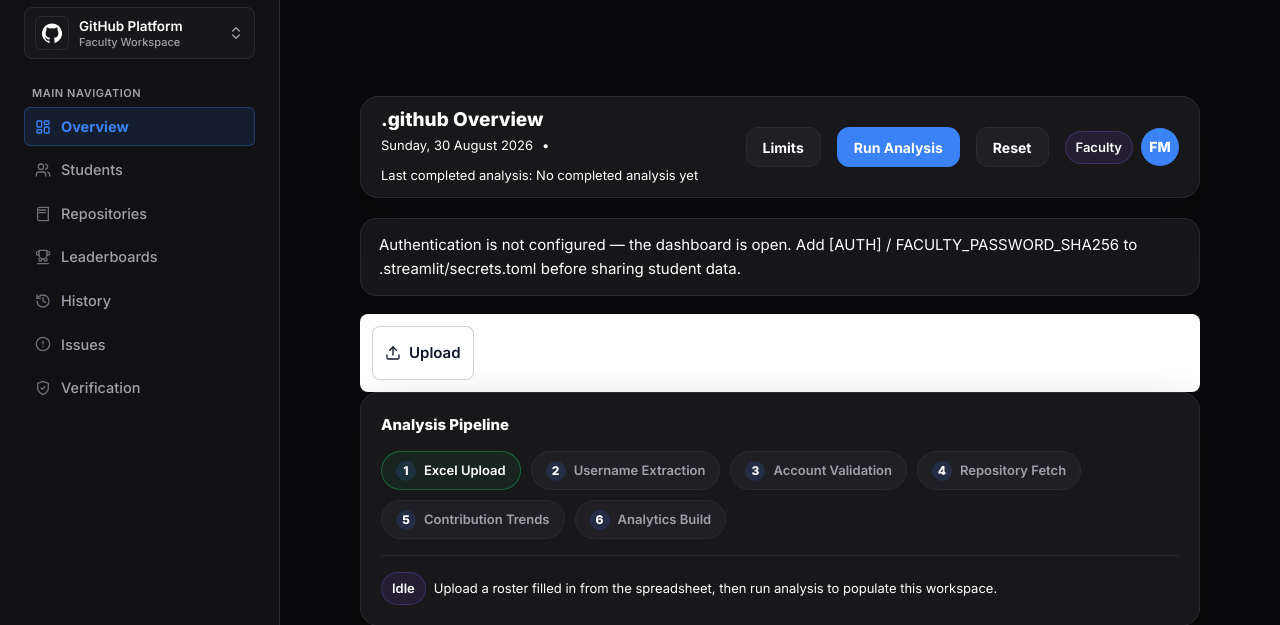
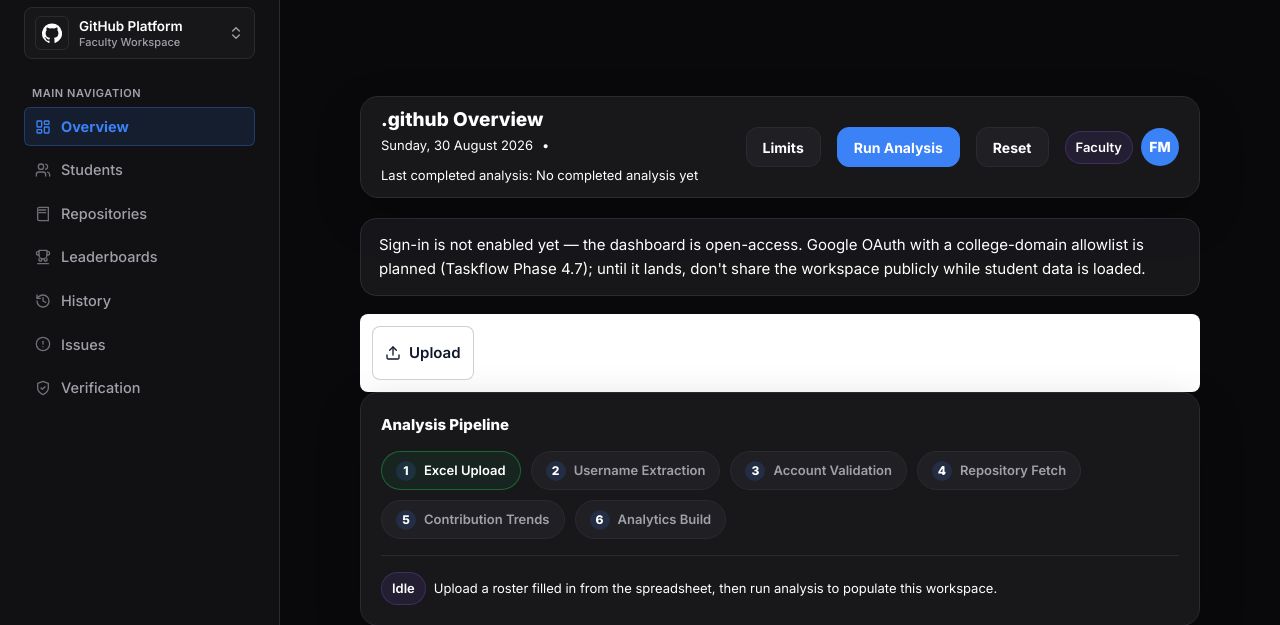
Before and after one commit to Horrid-12/Student-Analytics, a FastAPI app: page / in a window 1280 px wide. Shown: the top 625 px of the page. Run offline with FastAPI, Linux system fonts and the light colour scheme; data that the repository does not hold is empty; some libraries are stand-ins or nearby versions.

Commit message:
docs+ui: rename Overview auth-notice off legacy .streamlit/[AUTH] references; note runners updated for FastAPI stack

```diff
--- a/app/templates/pages/overview.html
+++ b/app/templates/pages/overview.html
@@ -25,8 +25,9 @@
   </div>
 </div>
 <div class="auth-notice">
-  Authentication is not configured &mdash; the dashboard is open. Add <code>[AUTH]</code> /
-  <code>FACULTY_PASSWORD_SHA256</code> to <code>.streamlit/secrets.toml</code> before sharing student data.
+  Sign-in is not enabled yet &mdash; the dashboard is open-access. Google OAuth with a
+  college-domain allowlist is planned (Taskflow Phase 4.7); until it lands, don't share the
+  workspace publicly while student data is loaded.
 </div>
 
 {% include "partials/upload_bar.html" %}
```
Also changed, not shown: Taskflow.md (+1 -1 lines).
